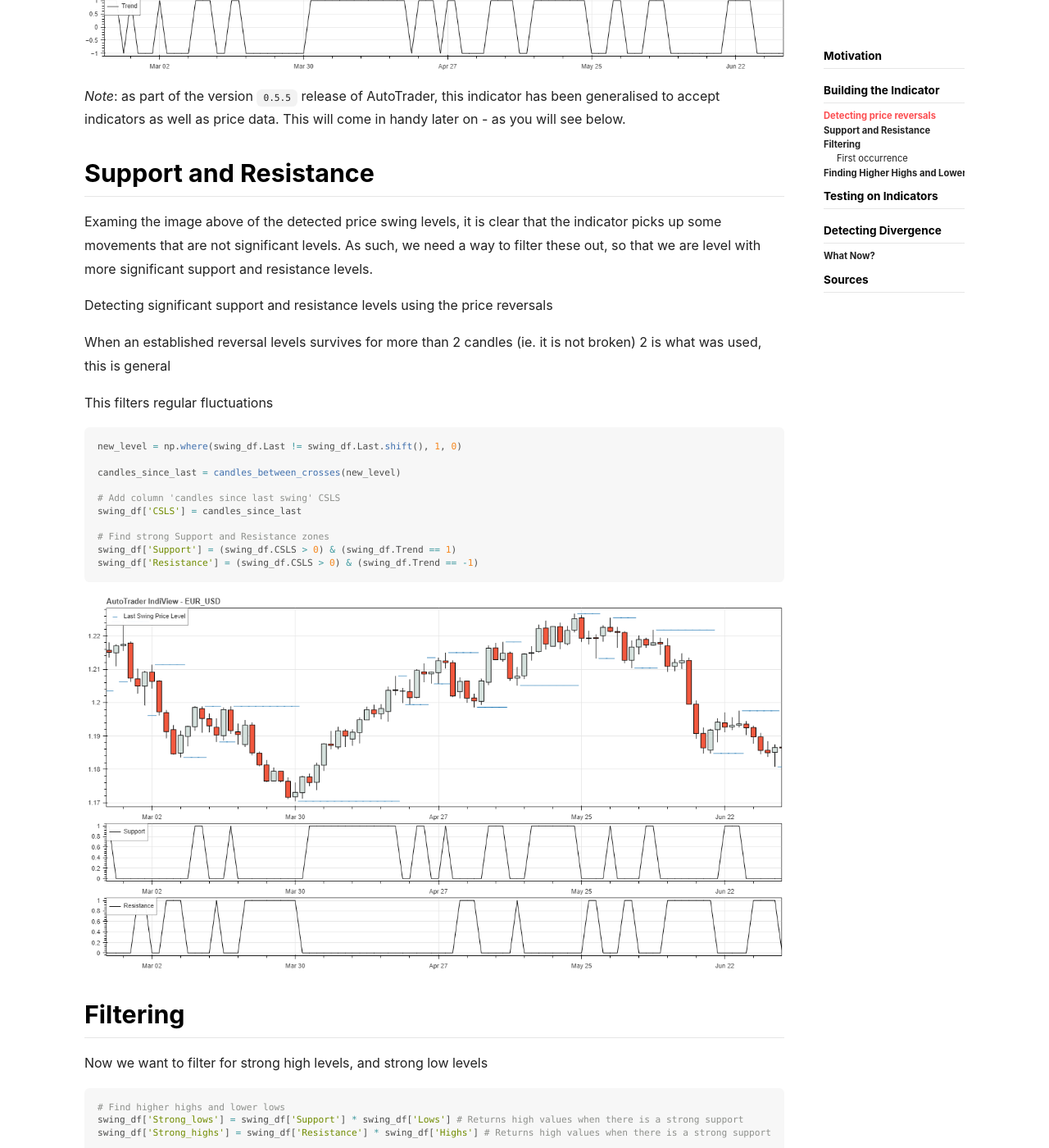
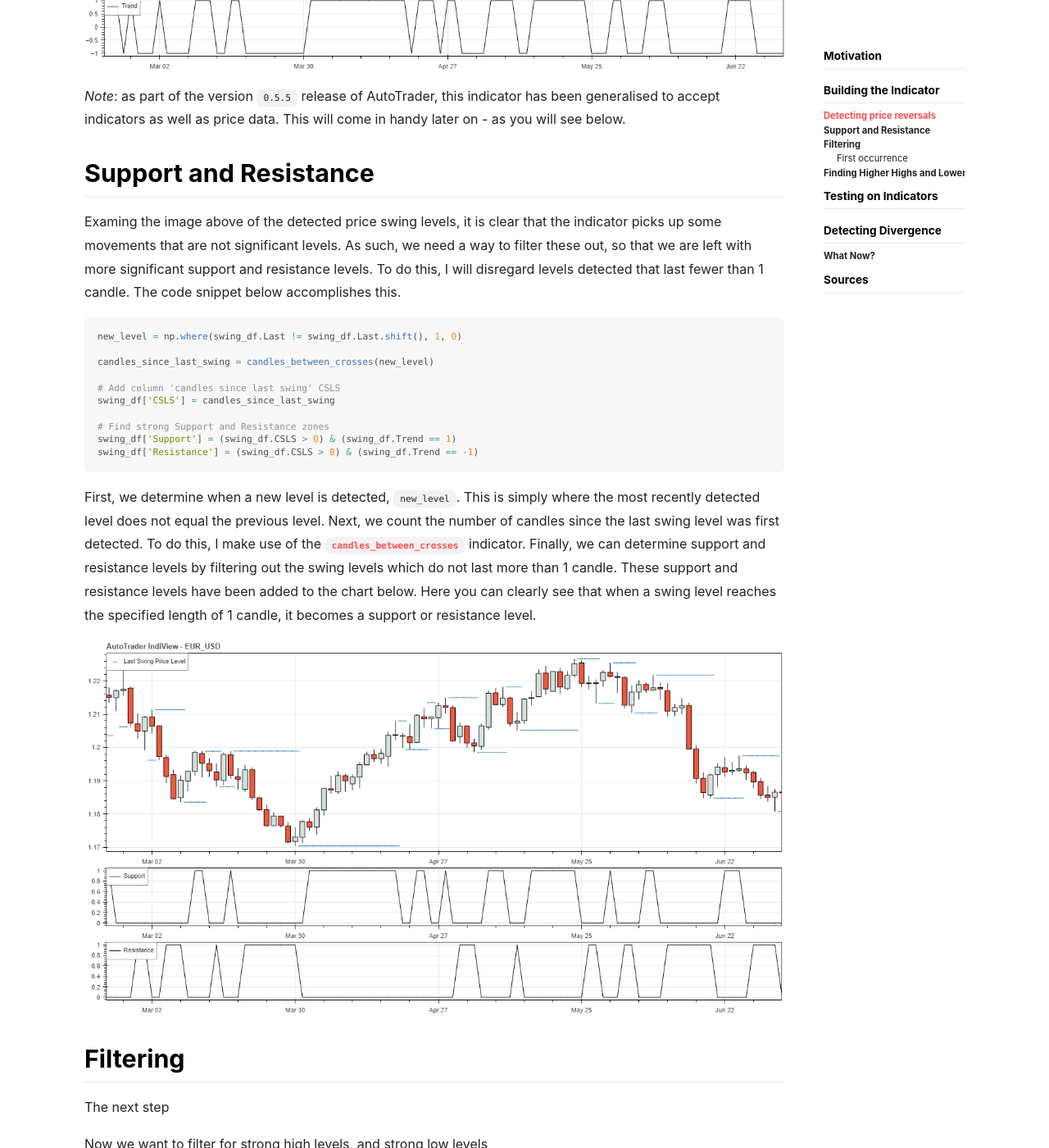
Before and after one commit to kieran-mackle/AutoTrader, a Jekyll site: the page built from content/_posts/2070-11-08-detecting-divergence.md, in a window 1280 px wide and 1400 px high, scrolled down 1827 px. Shown: the whole window at 82% size. Built offline with Jekyll 4.4.1, drawn with Linux system fonts in a browser that asks for light colours; nearby versions of some CDN libraries.

Commit message:
docs: S&R comments

````diff
--- a/content/_posts/2070-11-08-detecting-divergence.md
+++ b/content/_posts/2070-11-08-detecting-divergence.md
@@ -60,35 +60,48 @@ indicators as well as price data. This will come in handy later on - as you will
 
 ## Support and Resistance
 Examing the image above of the detected price swing levels, it is clear that the indicator picks up some movements
-that are not significant levels. As such, we need a way to filter these out, so that we are level with more
-significant support and resistance levels.
+that are not significant levels. As such, we need a way to filter these out, so that we are left with more significant
+support and resistance levels. To do this, I will disregard levels detected that last fewer than 1 candle. The code
+snippet below accomplishes this.
 
+```py
+new_level = np.where(swing_df.Last != swing_df.Last.shift(), 1, 0)
+
+candles_since_last_swing = candles_between_crosses(new_level)
+
+# Add column 'candles since last swing' CSLS
+swing_df['CSLS'] = candles_since_last_swing
+
+# Find strong Support and Resistance zones
+swing_df['Support'] = (swing_df.CSLS > 0) & (swing_df.Trend == 1)
+swing_df['Resistance'] = (swing_df.CSLS > 0) & (swing_df.Trend == -1)
+```
+
+First, we determine when a new level is detected, `new_level`. This is simply where the most recently detected level does
+not equal the previous level. Next, we count the number of candles since the last swing level was first detected. To do
+this, I make use of the [`candles_between_crosses`](../docs/indicators#candles-between-crosses) indicator. Finally, we can
+determine support and resistance levels by filtering out the swing levels which do not last more than 1 candle.
+These support and resistance levels have been added to the chart below. Here you can clearly see that when a swing level
+reaches the specified length of 1 candle, it becomes a support or resistance level.
+
+![Support and Resistnace Levels](/AutoTrader/assets/divergence-blog/support-resistance.png "Support and Resistnace Levels")
+
+
+
+<!--
 Detecting significant support and resistance levels using the price reversals
 
 When an established reversal levels survives for more than 2 candles
 (ie. it is not broken)
 2 is what was used, this is general
 
-This filters regular fluctuations
+This filters regular fluctuations -->
 
 
-```py
-new_level = np.where(swing_df.Last != swing_df.Last.shift(), 1, 0)
-
-candles_since_last = candles_between_crosses(new_level)
-
-# Add column 'candles since last swing' CSLS
-swing_df['CSLS'] = candles_since_last
-
-# Find strong Support and Resistance zones
-swing_df['Support'] = (swing_df.CSLS > 0) & (swing_df.Trend == 1)
-swing_df['Resistance'] = (swing_df.CSLS > 0) & (swing_df.Trend == -1)
-```
-
-![Support and Resistnace Levels](/AutoTrader/assets/divergence-blog/support-resistance.png "Support and Resistnace Levels")
 
 
 ## Filtering
+The next step
 
 Now we want to filter for strong high levels, and strong low levels
 
````
